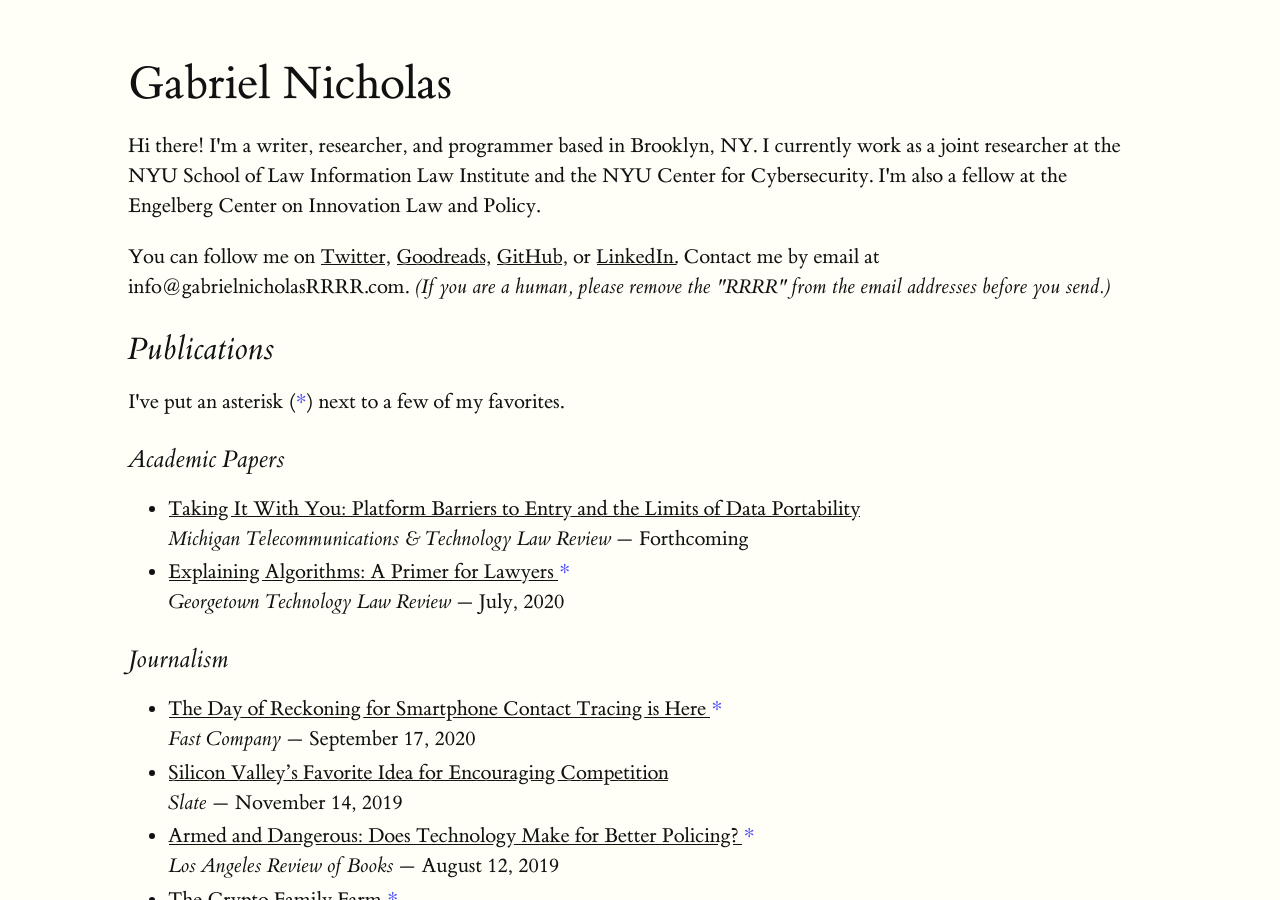
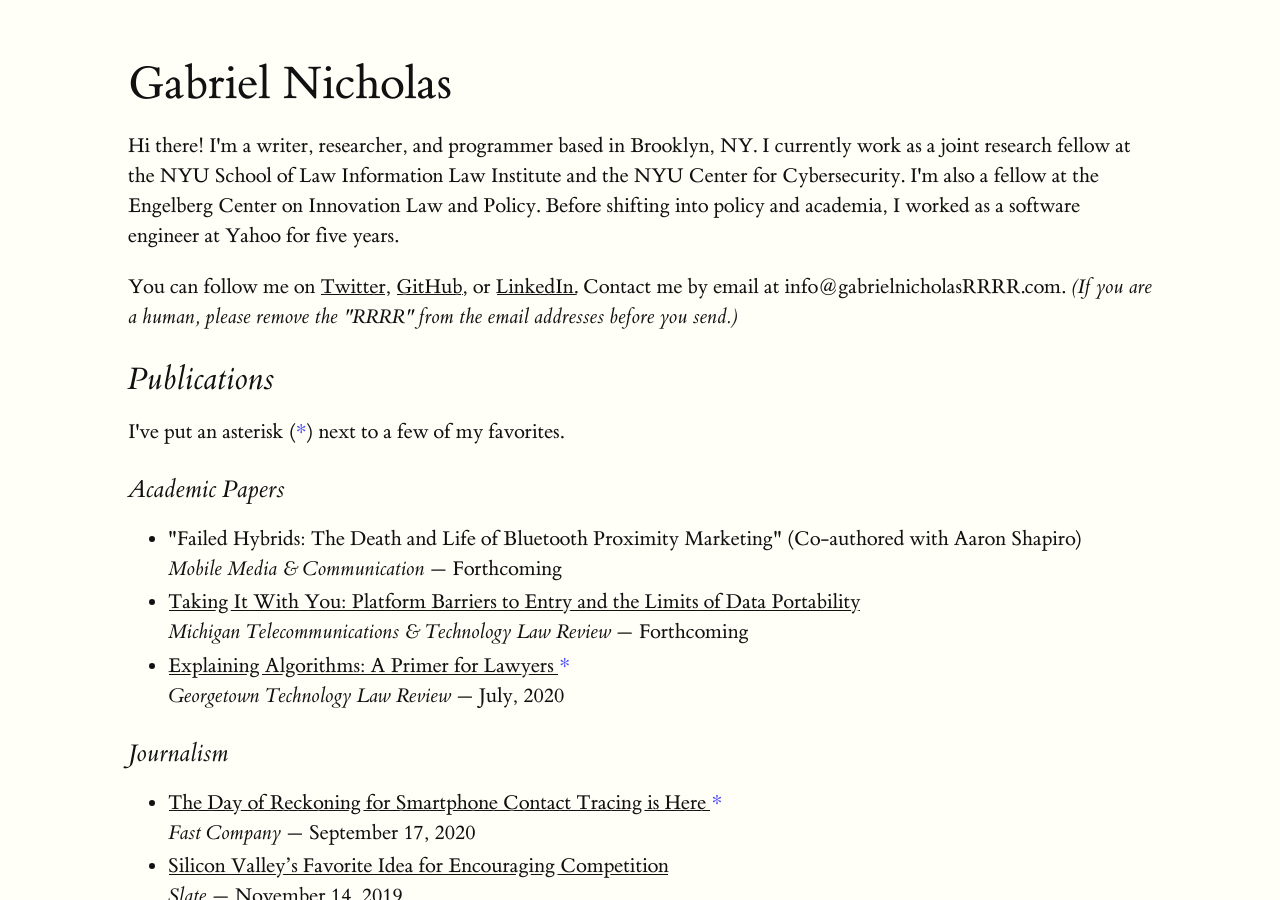
Before and after one commit to gajeam/gajeam.github.io, a Jekyll site: the page built from index.html, in a window 1280 px wide and 900 px high. Built offline with Jekyll 4.4.1, drawn with Linux system fonts in a browser that asks for light colours; some of the changed text lies outside the part shown.

Commit message:
Added to CV, updated bio

```diff
--- a/_data/contact.yaml
+++ b/_data/contact.yaml
@@ -1,6 +1,5 @@
 ---
 email: info@gabrielnicholasRRRR.com
 twitter: https://twitter.com/GabeNicholas
-goodreads: https://www.goodreads.com/gajeam
 github: http://github.com/gajeam
 linkedin: https://www.linkedin.com/in/gnicho/
--- a/_data/links.yaml
+++ b/_data/links.yaml
@@ -1,6 +1,11 @@
 publications:
   - title: "Academic Papers"
     list:
+      - name: "Failed Hybrids: The Death and Life of Bluetooth Proximity Marketing"
+        publisher: Mobile Media & Communication
+        date: Forthcoming
+        note: Co-authored with Aaron Shapiro
+        fave: false
       - name: "Taking It With You: Platform Barriers to Entry and the Limits of Data Portability"
         publisher: Michigan Telecommunications & Technology Law Review
         link: https://papers.ssrn.com/sol3/papers.cfm?abstract_id=3550870
@@ -81,6 +86,10 @@ publications:
         fave: false
 conferences:
   list:
+    - name: "Surveillance Delusion: Lessons from the Vietnam War"
+      conference: "Northeast Privacy Scholars Workshop"
+      host: "Northeastern University School of Law"
+      date: November 13, 2020
     - name: "Taking It With You: Platform Barriers to Entry and the Limits of Data Portability"
       conference: "Big Tech & Antitrust Conference"
       host: "Yale Law School Information Society Project"
--- a/index.html
+++ b/index.html
@@ -6,8 +6,8 @@ fave: <span class="fave">*</span>
 
 ---
 <h1>{{ page.title }}</h1>
-<p>Hi there! I'm a writer, researcher, and programmer based in Brooklyn, NY. I currently work as a joint researcher at the NYU School of Law Information Law Institute and the NYU Center for Cybersecurity. I'm also a fellow at the Engelberg Center on Innovation Law and Policy.</p>
-<p> You can follow me on <a href = {{ site.data.contact.twitter }}>Twitter</a>, <a href = {{ site.data.contact.goodreads }} > Goodreads</a>, <a href = {{ site.data.contact.github }}> GitHub</a>, or <a href = {{ site.data.contact.linkedin}} >LinkedIn.</a> Contact me by email at {{site.data.contact.email}}. <i>(If you are a human, please remove the "RRRR" from the email addresses before you send.)</i>
+<p>Hi there! I'm a writer, researcher, and programmer based in Brooklyn, NY. I currently work as a joint research fellow at the NYU School of Law Information Law Institute and the NYU Center for Cybersecurity. I'm also a fellow at the Engelberg Center on Innovation Law and Policy. Before shifting into policy and academia, I worked as a software engineer at Yahoo for five years.</p>
+<p> You can follow me on <a href = {{ site.data.contact.twitter }}>Twitter</a>, <a href = {{ site.data.contact.github }}> GitHub</a>, or <a href = {{ site.data.contact.linkedin}} >LinkedIn.</a> Contact me by email at {{site.data.contact.email}}. <i>(If you are a human, please remove the "RRRR" from the email addresses before you send.)</i>
 </p>
 <h2>Publications</h2>
 <p>I've put an asterisk ({{page.fave}}) next to a few of my favorites.
@@ -17,7 +17,9 @@ fave: <span class="fave">*</span>
 	{% for item in section.list %}
 		<li>
 			<div>
-				<a class="paper-title" href="{{ item.link }}"> {{ item.name }} </a> {% if item.note != nil %} ({{ item.note }}) {% endif %} {% if item.fave == true %} {{page.fave}}{% endif %}
+				{% if item.link != nil %} <a class="paper-title" href="{{ item.link }}"> {{ item.name }} </a>
+				{% else %} <span class ="paper-title">"{{ item.name }}" </span> {% endif %}
+				{% if item.note != nil %} ({{ item.note }}) {% endif %} {% if item.fave == true %} {{page.fave}}{% endif %}
 
 			</div>
 			<div>
```
